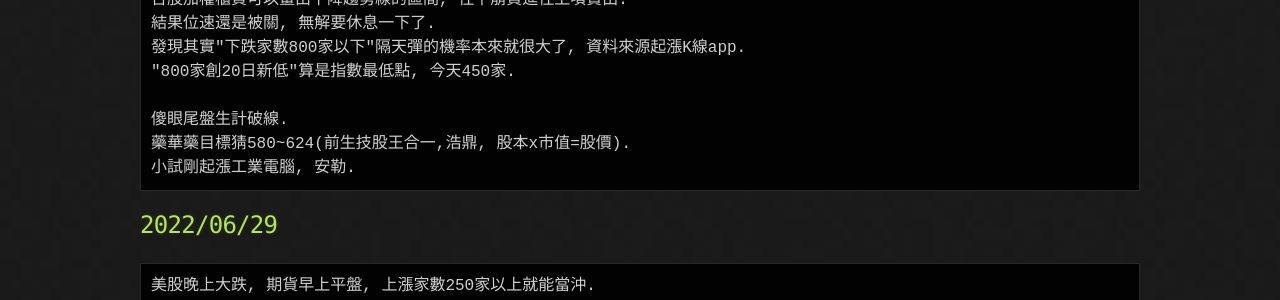
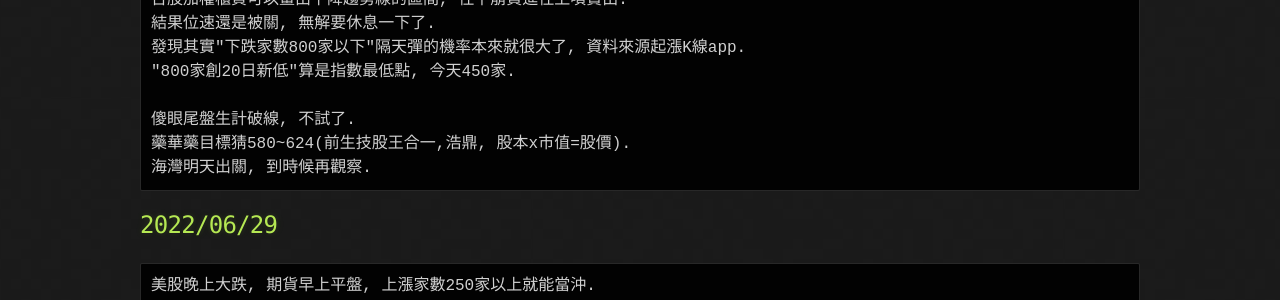
Before and after one commit to lepg5487/Stock_God, a Jekyll site: the page built from index.md, in a window 1280 px wide and 900 px high. Shown: the part 434-734 px from the top of the window. Built offline with Jekyll 4.4.1, drawn with Linux system fonts in a browser that asks for light colours; our own code applies the rules of GitHub Pages for plain Markdown files; some of the changed text lies outside the part shown.

Commit message:
Update index.md

````diff
--- a/index.md
+++ b/index.md
@@ -15,9 +15,9 @@ layout: testlayouts
 發現其實"下跌家數800家以下"隔天彈的機率本來就很大了, 資料來源起漲K線app.
 "800家創20日新低"算是指數最低點, 今天450家.
 
-傻眼尾盤生計破線.
+傻眼尾盤生計破線, 不試了.
 藥華藥目標猜580~624(前生技股王合一,浩鼎, 股本x市值=股價).
-小試剛起漲工業電腦, 安勒.
+海灣明天出關, 到時候再觀察.
 ```
 
 ## 2022/06/29
````
